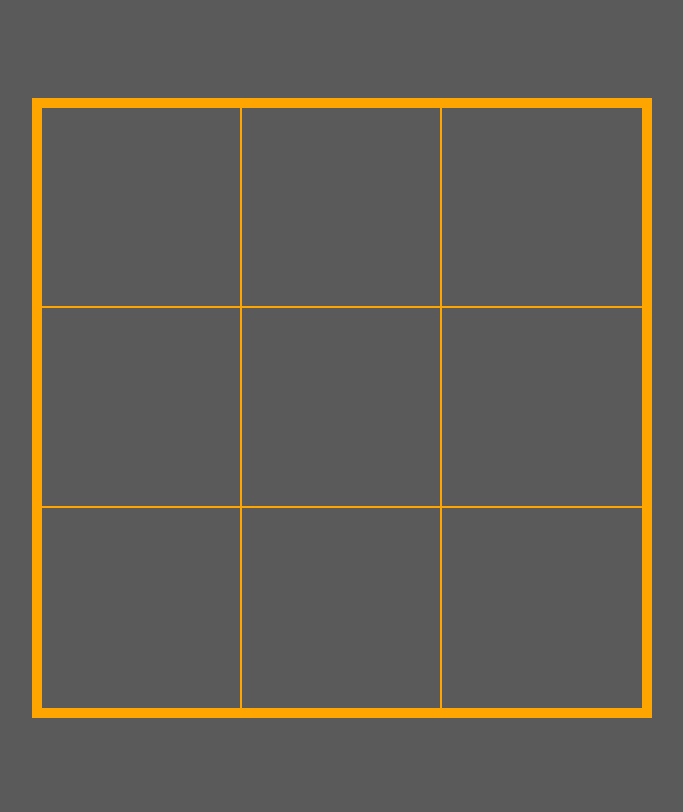
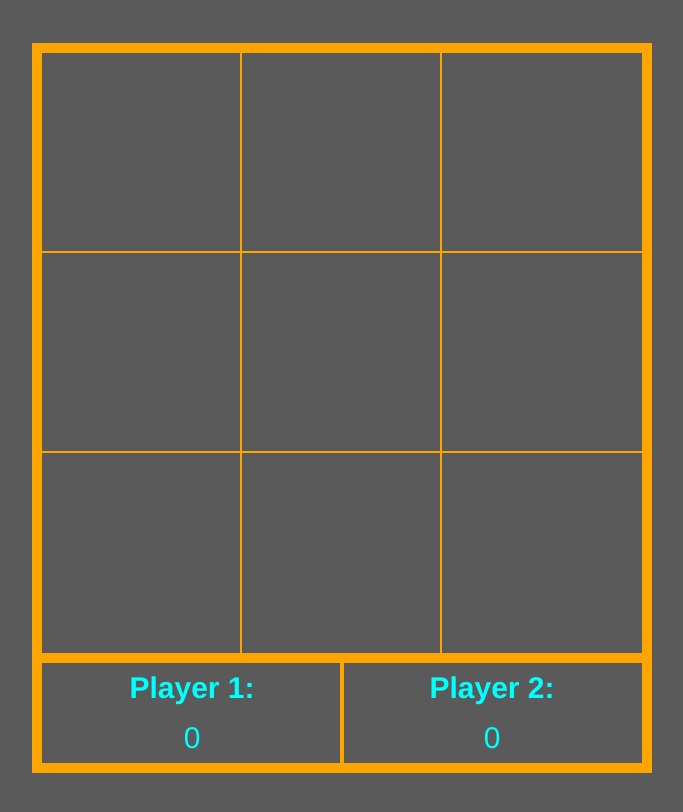
Before and after one commit to mjzachman/tic-tac-toe, a plain HTML site: page index.html in a window 1280 px wide. Shown: the whole page, without its empty margins (306-989 px from the left). Drawn offline with Linux system fonts and the light colour scheme.

Commit message:
Progress on displaying score, resetting game

```diff
--- a/index.html
+++ b/index.html
@@ -10,5 +10,15 @@
   </head>
   <body>
     <div id="container"></div>
+    <div id="scoreboard">
+      <div class="player" id="player-one">
+        <p class="player-title">Player 1:</h1>
+        <p class="player-score" id="score-one">0</p>
+      </div>
+      <div class="player" id="player-two">
+        <p class="player-title">Player 2:</h1>
+          <p class="player-score" id="score-two">0</p>
+      </div>
+    </div>
   </body>
 </html>
--- a/script.js
+++ b/script.js
@@ -9,7 +9,7 @@ const game = (() => {
   const playerOne = playerFac("X");
   const playerTwo = playerFac("O");
   let numMoves = 0;
-  const gameArr = [
+  let gameArr = [
     ["", "", ""],
     ["", "", ""],
     ["", "", ""],
@@ -75,13 +75,30 @@ const game = (() => {
     checkRows();
     checkCols();
     checkDiags();
+
+    if(playerOne.win){playerOne.score += 1;}
+    if(playerTwo.win){playerTwo.score += 1;}
   };
 
-  return { playerOne, playerTwo, gameArr, click };
+  const reset = () => {
+    console.log("I'm resetting!");
+    playerOne.win = false;
+    playerTwo.win = false;
+    numMoves = 0;
+    gameArr = [
+      ["", "", ""],
+      ["", "", ""],
+      ["", "", ""],
+    ];
+  }
+
+  return { playerOne, playerTwo, gameArr, click, reset };
 })();
 
 const display = (() => {
   const container = document.querySelector("#container");
+  const dispScoreOne = document.querySelector("#score-one");
+  const dispScoreTwo = document.querySelector("#score-two");
 
   const addCell = (row, col) => {
     const cell = document.createElement("div");
@@ -94,13 +111,14 @@ const display = (() => {
 
   const checkWin = () => {
     if (game.playerOne.win) {
-      console.log(`The winner is Player ${game.playerOne.symbol}`);
+      dispScoreOne.textContent = game.playerOne.score;
     } else if (game.playerTwo.win) {
-      console.log(`The winner is Player ${game.playerTwo.symbol}`);
+      dispScoreTwo.textContent = game.playerTwo.score;
     }
   };
 
   const showGameState = () => {
+    console.log(game.gameArr);
     while (container.firstChild) {
       container.removeChild(container.firstChild);
     }
@@ -114,11 +132,14 @@ const display = (() => {
     cells.forEach((div) => {
       div.addEventListener("click", () => {
         game.click(div.getAttribute("row"), div.getAttribute("col"));
+        checkWin();
         showGameState();
-        checkWin();
+
       });
     });
   };
+
+
 
   return { showGameState };
 })();
--- a/styles.css
+++ b/styles.css
@@ -2,6 +2,7 @@ body {
   font-family: "Franklin Gothic Medium", "Arial Narrow", Arial, sans-serif;
   background-color: #5a5a5a;
   display: flex;
+  flex-direction: column;
   height: 100vh;
   width: 100vw;
   justify-content: center;
@@ -28,3 +29,32 @@ body {
   align-items: center;
   outline: solid orange 2px;
 }
+
+#scoreboard {
+  width: 600px;
+  border: solid orange 10px;
+  border-top: none;
+  height: 100px;
+  display: flex;
+}
+
+.player {
+  flex-grow: 1;
+  outline: solid orange 2px;
+  display: flex;
+  flex-direction: column;
+  justify-content: space-around;
+  align-items: center;
+  color: cyan;
+}
+
+.player-title {
+  font-size: 30px;
+  font-weight: bold;
+  margin: 0;
+}
+
+.player-score {
+  font-size: 30px;
+  margin: 0;
+}
```
